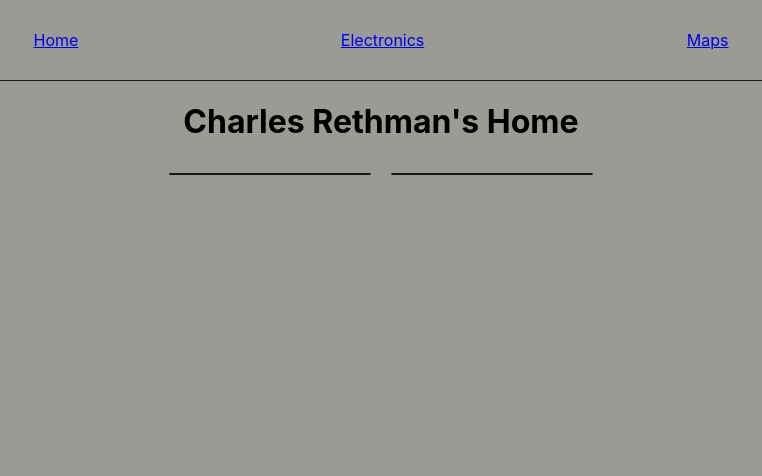
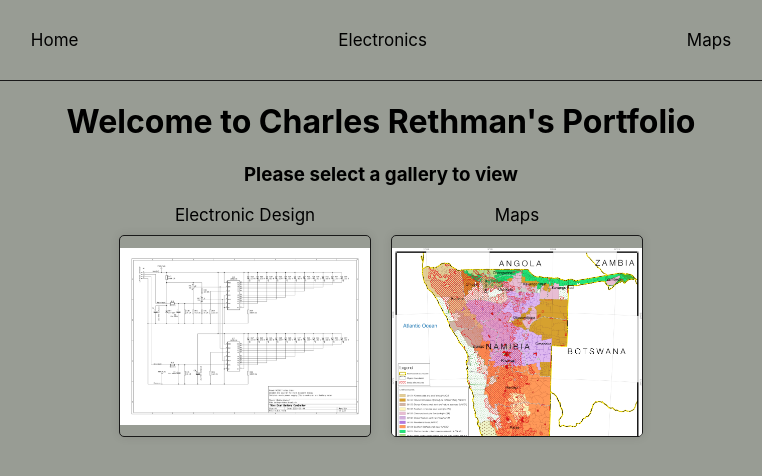
Before and after one commit to chezearth-personal/map-server, a React (Create React App) app in the folder client/: page / in a window 1280 px wide. Shown: the top 476 px of the page, without its empty margins (259-1021 px from the left). Built offline with nearby package versions, Linux system fonts and the light colour scheme.

Commit message:
Fixed up everything

```diff
--- a/client/src/App.css
+++ b/client/src/App.css
@@ -46,11 +46,59 @@ main {
   height: 100%;
 }
 
-img {
+.thumbnail {
+  display: flex;
+  flex-direction: column;
+  align-items: center;
+  overflow: hidden;
+  transition: transform 2s;
+}
+
+.thumbnail__img {
+  display: flex;
+  flex-direction: column;
+  justify-content: stretch;
+  margin: 10px;
+  border: 1px solid #1a1a1a;
+  border-radius: 5px;
+  overflow: hidden;
+  box-shadow: 0 0 10px rgba(0, 0, 0, 0.1);
+  width: 250px;
+  height: 200px;
+}
+.thumbnail__img:hover {
+  border: 2px solid #61dafb;
+  cursor: grab;
+}
+
+.thumbnail_text {
+  font-size: 17px;
+  text-align: center;
+  margin: 0;
+}
+.thumbnail_text:hover {
+  color: #61dafb;
+  cursor: grab;
+}
+
+.img__display {
   width: 96%;
   height: calc((100vh - 295px) * 0.98);
-  object-fit:contain;
+  object-fit: contain;
   margin: 0 5px 0 px;
+}
+
+.img__thumbnail {
+  width: 100%;
+  height: 100%;
+  object-fit: contain;
+}
+
+.gallery {
+  display: flex;
+  flex-direction: row;
+  flex-wrap: wrap;
+  justify-content: center;
 }
 
 .selector {
@@ -64,3 +112,9 @@ img {
     max-width: 90vw;
   }
 }
+
+.description {
+  margin: 0 10px 20px 10px;
+  font-size: 12px;
+  text-align: center;
+}
--- a/client/src/App.js
+++ b/client/src/App.js
@@ -1,25 +1,27 @@
 // import React from 'react';
-import { BrowserRouter, Routes, Route } from 'react-router-dom';
+import { Routes, Route, useNavigate } from 'react-router-dom';
 import Home from './components/Home';
 import Maps from './components/Maps';
 import Electronics from './components/Electronics';
 import './App.css';
 
 function App() {
+  const navigate = useNavigate();
+  const handleClick = (e) => {
+    navigate(`/${e.target.id.substring(4)}`);
+  }
   return (
     <div className='App'>
       <header>
-        <a href='/'>Home</a>
-        <a href='/electronics'>Electronics</a>
-        <a href='/maps'>Maps</a>
+        <p id='hed_' className='thumbnail_text' onClick={handleClick}>Home</p>
+        <p id='hed_electronics' className='thumbnail_text' onClick={handleClick}>Electronics</p>
+        <p id='hed_maps' className='thumbnail_text' onClick={handleClick}>Maps</p>
       </header>
-        <BrowserRouter>
-          <Routes>
-            <Route path='/' element={<Home />} />
-            <Route path='/maps' element={<Maps />} />
-            <Route path='/electronics' element={<Electronics />} />
-          </Routes>
-        </BrowserRouter>
+      <Routes>
+        <Route path='/' element={<Home click={handleClick} />} />
+        <Route path='/maps' element={<Maps />} />
+        <Route path='/electronics' element={<Electronics />} />
+      </Routes>
     </div>
   );
 }
--- a/client/src/components/Electronics.js
+++ b/client/src/components/Electronics.js
@@ -11,11 +11,8 @@ const Electronics = () => {
     title: imageGallery.images.electronics[0].title,
     description: imageGallery.images.electronics[0].description
   });
-  console.log(elec);
   const handleSelect = async (e) => {
-    console.log('e.value:', e.value);
     const selectedElec = imageGallery.images.electronics.find(elec => elec.value === e.value);
-    console.log('selectedElec:', selectedElec);
     setElec(selectedElec);
   };
   return (
@@ -28,7 +25,11 @@ const Electronics = () => {
         />
         { elec.value === 'default'
           ? null
-          : <Image imageObj={elec} path='electronics' />
+          : <Image
+              imageObj={elec}
+              path='electronics'
+              imgClass='img__display'
+            />
         }
     </div>
   );
--- a/client/src/components/Home.js
+++ b/client/src/components/Home.js
@@ -1,14 +1,65 @@
-// import React from 'react';
+// import { useState } from 'react';
+// import { useNavigate } from 'react-router-dom';
+import imageGallery from '../data/imageGallery.json';
+import Image from './image-display/Image';
 
-const Home = () => {
-
+const Home = ({ click }) => {
+  const numMaps = imageGallery.images.maps.length - 1;
+  const numElectronics = imageGallery.images.electronics.length - 1;
+  const randomMap = Math.floor(Math.random() * numMaps);
+  const randomElectronics = Math.floor(Math.random() * numElectronics);
+  const mapImage = {
+    image: null,
+    file: imageGallery.images.maps[randomMap + 1].file,
+    value: imageGallery.images.maps[randomMap + 1].value,
+    title: '',
+    description: ''
+  };
+  const electronicsImage = {
+    image: null,
+    file: imageGallery.images.electronics[randomElectronics + 1].file,
+    value: imageGallery.images.electronics[randomElectronics + 1].value,
+    title: '',
+    description: ''
+  };
   return (
     <div>
-      <h1>{`Charles Rethman's Home`}</h1>
+      <h1>{`Welcome to Charles Rethman's Portfolio`}</h1>
+      <h3>{`Please select a gallery to view`}</h3>
       <div className='gallery'>
         <div className='thumbnail'>
+          <p
+            id='txt_electronics'
+            className='thumbnail_text'
+            onClick={click}
+          >
+            Electronic Design
+          </p>
+          <div className='thumbnail__img' onClick={click}>
+            <Image
+              imageObj={electronicsImage}
+              path='electronics'
+              imgClass='img__thumbnail'
+              id='img_electronics'
+            />
+          </div>
         </div>
         <div className='thumbnail'>
+          <p
+            id='txt_maps'
+            className='thumbnail_text'
+            onClick={click}
+          >
+            Maps
+          </p>
+          <div className='thumbnail__img' onClick={click}>
+            <Image
+              imageObj={mapImage}
+              path='maps'
+              imgClass='img__thumbnail'
+              id='img_maps'
+            />
+          </div>
         </div>
       </div>
     </div>
--- a/client/src/components/Maps.js
+++ b/client/src/components/Maps.js
@@ -25,7 +25,11 @@ const Maps = () => {
         />
         { map.value === 'default'
           ? null
-          : <Image imageObj={map} path='maps' />
+          : <Image
+              imageObj={map}
+              path='maps'
+              imgClass='img__display'
+            />
         }
     </div>
   );
--- a/client/src/components/hooks/useImage.js
+++ b/client/src/components/hooks/useImage.js
@@ -5,7 +5,6 @@ const useImage = (filePath) => {
   const [error, setError] = useState(null);
   const [image, setImage] = useState(null);
   useEffect(() => {
-    console.log('filePath =', filePath);
     const fetchImage = async () => {
       try {
         if (!filePath) {
--- a/client/src/components/image-display/Image.js
+++ b/client/src/components/image-display/Image.js
@@ -1,19 +1,22 @@
-// import React from 'react';
 import useImage from '../hooks/useImage';
 
-export default function Image({ imageObj, path }) {
-  const { loading, error, image } = useImage(`${path}/${imageObj.file}`);
-  console.log('ImageObj =', imageObj);
+export default function Image({ imageObj, ...props }) {
+  const { loading, error, image } = useImage(`${props.path}/${imageObj.file}`);
   if (loading) return <div>Loading...</div>;
   if (error) return <div>Error: {error.message}</div>;
   return (
     <div>
-      <div className='map'>
-        <img src={image.default} className='hazard_maps' alt={imageObj.title} />
+      <div className={props.imgClass}>
+        <img
+          className={props.imgClass}
+          src={image.default}
+          alt={imageObj.title}
+          id={props.id}
+        />
       </div>
-      <div className='mapDescriptions'>
+      <div className='img__descriptions'>
         <h4>{imageObj.title}</h4>
-        <p>{imageObj.description}</p>
+        <p className='description'>{imageObj.description}</p>
       </div>
     </div>
   );
--- a/client/src/index.css
+++ b/client/src/index.css
@@ -19,19 +19,3 @@ code {
   font-family: source-code-pro, Menlo, Monaco, Consolas, 'Courier New',
     monospace;
 }
-
-.gallery {
-  display: flex;
-  flex-direction: row;
-  flex-wrap: wrap;
-  justify-content: center;
-}
-
-.thumbnail {
-  margin: 10px;
-  border: 1px solid #1a1a1a;
-  border-radius: 5px;
-  overflow: hidden;
-  box-shadow: 0 0 10px rgba(0, 0, 0, 0.1);
-  width: 200px;
-}
--- a/client/src/index.js
+++ b/client/src/index.js
@@ -1,4 +1,5 @@
 import React from 'react';
+import { BrowserRouter } from 'react-router-dom';
 import ReactDOM from 'react-dom/client';
 import './index.css';
 import App from './App';
@@ -7,7 +8,9 @@ import reportWebVitals from './reportWebVitals';
 const root = ReactDOM.createRoot(document.getElementById('root'));
 root.render(
   <React.StrictMode>
-    <App />
+    <BrowserRouter>
+      <App />
+    </BrowserRouter>
   </React.StrictMode>
 );
 
```
Also changed, not shown: client/public/manifest.json.
